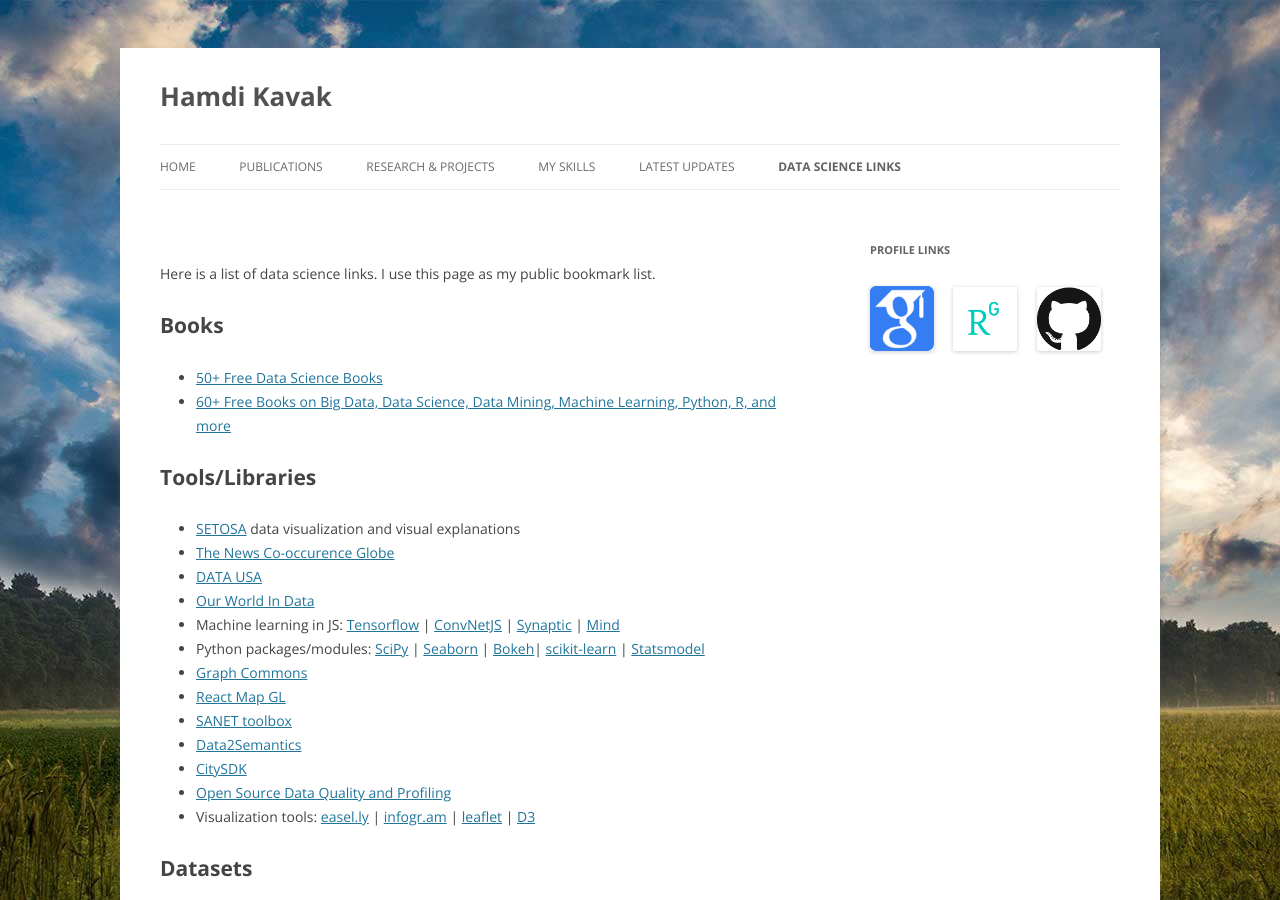
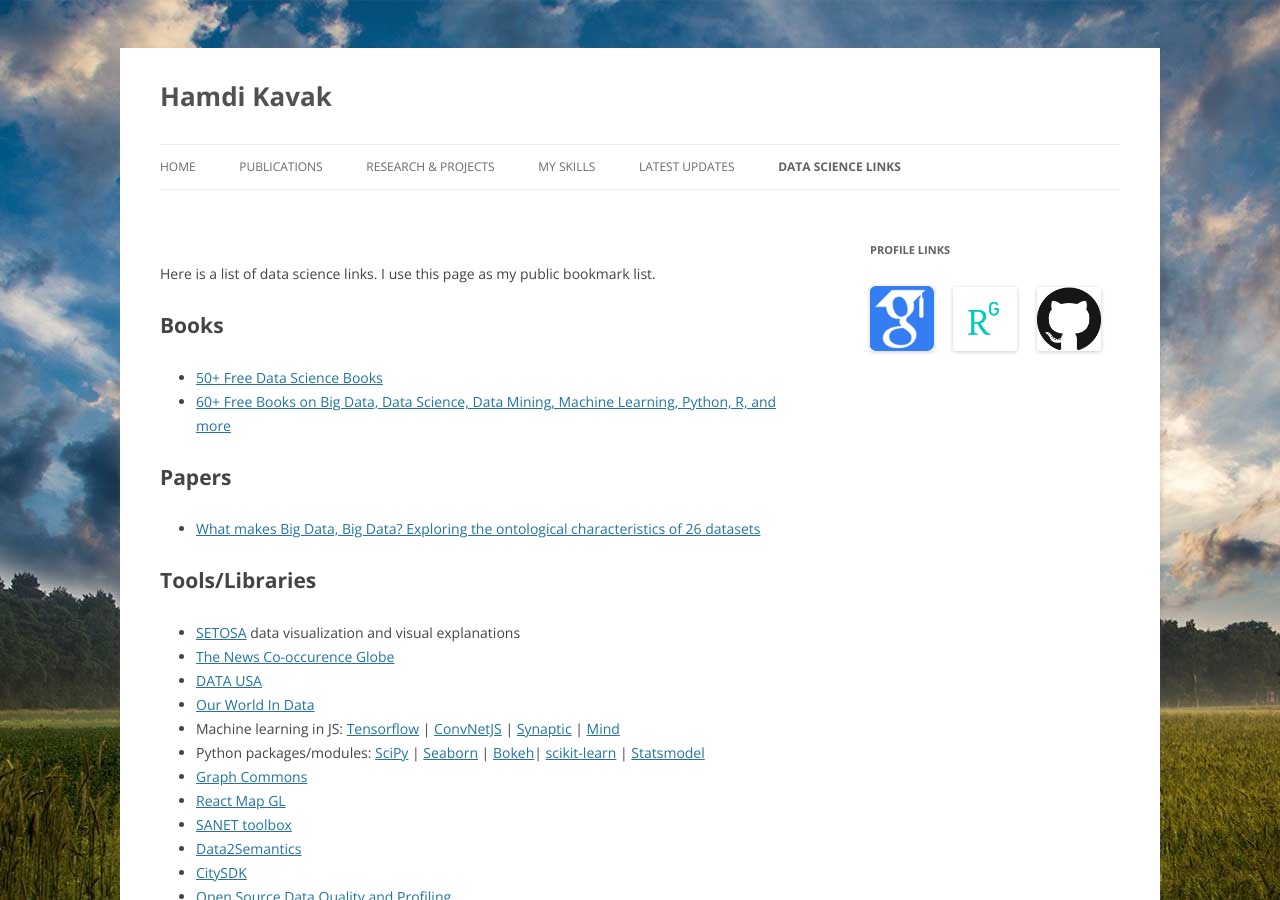
Before and after one commit to hamdikavak/hamdikavak.github.io, a Jekyll site: the page built from datasets/index.html, in a window 1280 px wide and 900 px high. Built offline with Jekyll 4.4.1, drawn with Linux system fonts in a browser that asks for light colours; nearby versions of some CDN libraries; library files that are not in the unit come from our copies.

Commit message:
Update index.html

```diff
--- a/datasets/index.html
+++ b/datasets/index.html
@@ -12,6 +12,12 @@
 	<li><a href="http://www.datasciencecentral.com/profiles/blogs/50-free-data-science-books?overrideMobileRedirect=1" target="_blank">50+ Free Data Science Books</a></li>
 	<li><a href="http://www.kdnuggets.com/2015/09/free-data-science-books.html">60+ Free Books on Big Data, Data Science, Data Mining, Machine Learning, Python, R, and more</a></li>
 </ul>
+
+<h1>Papers</h1>
+<ul>
+	<li><a href="http://journals.sagepub.com/doi/abs/10.1177/2053951716631130">What makes Big Data, Big Data? Exploring the ontological characteristics of 26 datasets</a></li>
+</ul>
+
 <h1>Tools/Libraries</h1>
 <ul>
 	<li><a href="http://setosa.io/" target="_blank">SETOSA</a> data visualization and visual explanations</li>
```
